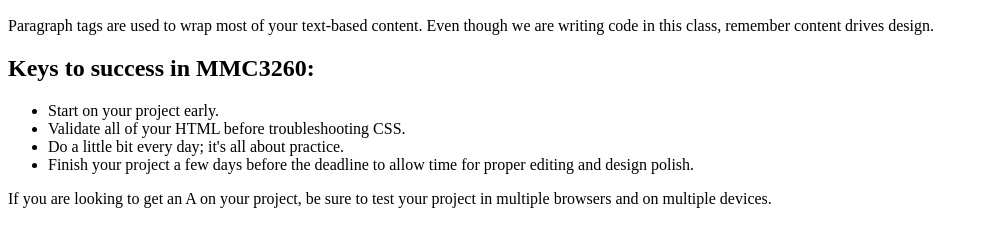
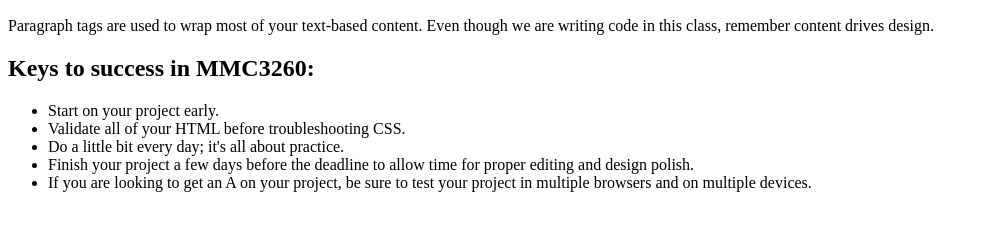
Before and after one commit to lanasat1/intristaning.github.io, a plain HTML site: page 1-html-quick-fix.html in a window 1280 px wide. Shown: the part 110-356 px from the top of the page, without its empty margins (0-984 px from the left). Drawn offline with Linux system fonts and the light colour scheme.

Commit message:
html quick fix

```diff
--- a/1-html-quick-fix.html
+++ b/1-html-quick-fix.html
@@ -16,8 +16,9 @@
             <li>Validate all of your HTML before troubleshooting CSS.</li>
             <li>Do a little bit every day; it's all about practice.</li>
             <li>Finish your project a few days before the deadline to allow time for proper editing and design polish.</li>
+
+        <li>If you are looking to get an A on your project, be sure to test your project in multiple browsers and on multiple devices.</li>
         </ul>
-        <p>If you are looking to get an A on your project, be sure to test your project in multiple browsers and on multiple devices.</p>
     </body>
 
 </html>
```
